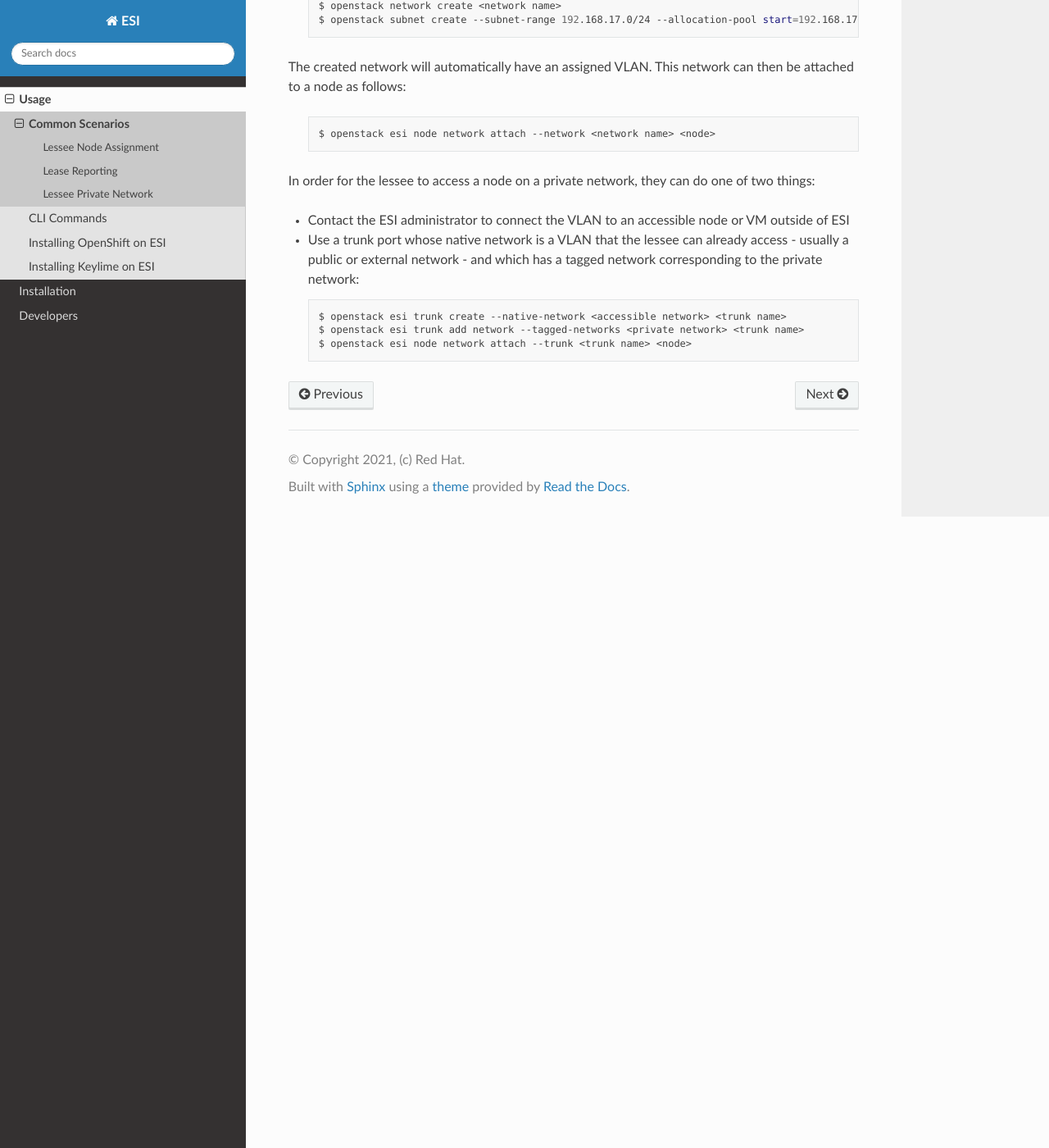
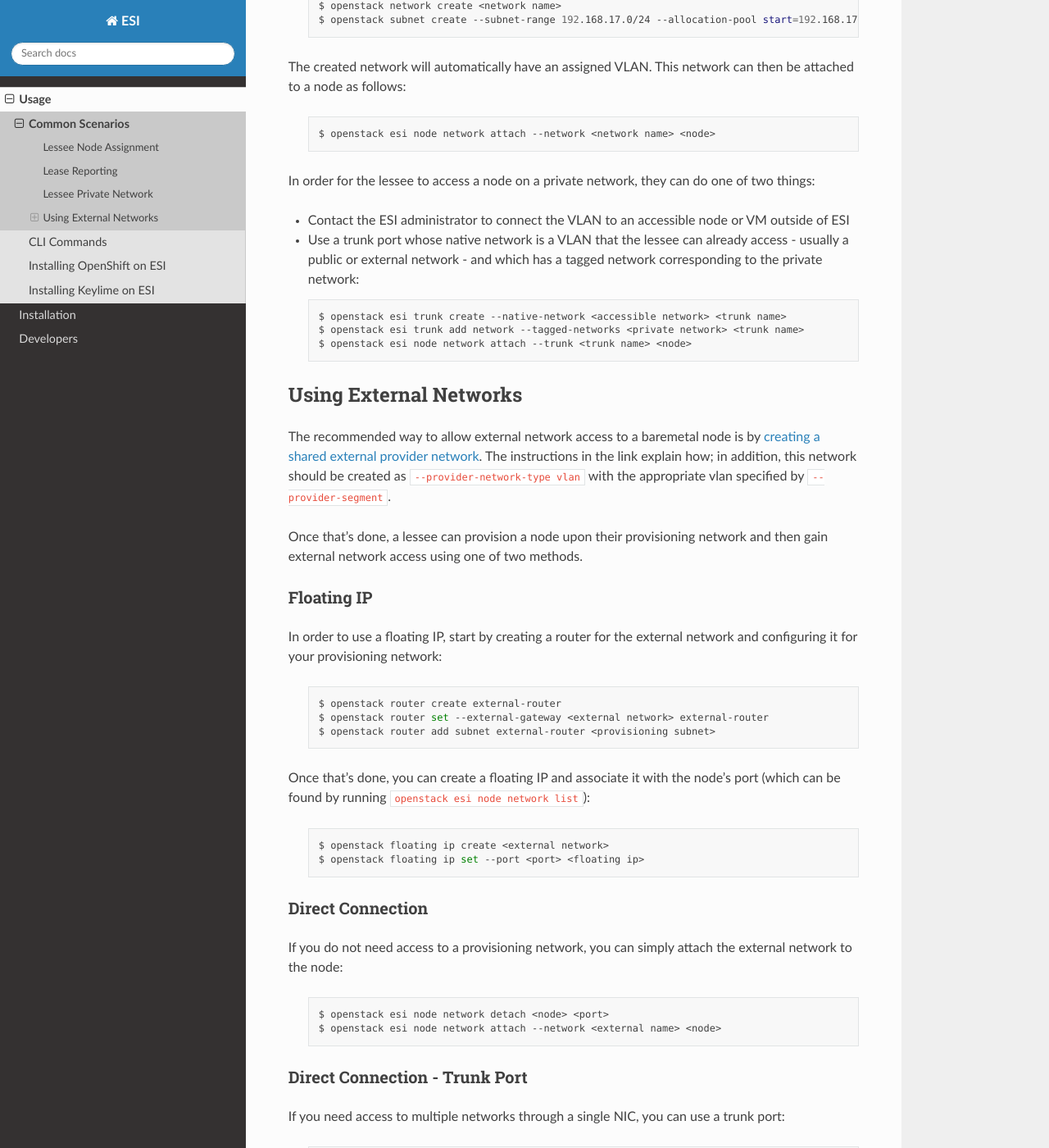
Before and after one commit to CCI-MOC/esi, a Sphinx documentation site: the page built from docs/source/usage/common_scenarios.rst, in a window 1280 px wide and 1400 px high, scrolled down 1159 px. Shown: the whole window at 82% size. Built offline with Sphinx 7.4.7 and the Read the Docs theme 2.0.0, drawn with Linux system fonts in a browser that asks for light colours; some of the changed text lies outside the part shown.

Commit message:
Added documentation regarding external networks

```diff
--- a/docs/source/usage/common_scenarios.rst
+++ b/docs/source/usage/common_scenarios.rst
@@ -69,4 +69,60 @@ In order for the lessee to access a node on a private network, they can do one o
     openstack esi trunk add network --tagged-networks <private network> <trunk name>
     openstack esi node network attach --trunk <trunk name> <node>
 
+Using External Networks
+-----------------------
+
+The recommended way to allow external network access to a baremetal node is by `creating a shared external provider network`_. The instructions in the link explain how; in addition, this network should be created as ``--provider-network-type vlan`` with the appropriate vlan specified by ``--provider-segment``.
+
+Once that's done, a lessee can provision a node upon their provisioning network and then gain external network access using one of two methods.
+
+Floating IP
+~~~~~~~~~~~
+
+In order to use a floating IP, start by creating a router for the external network and configuring it for your provisioning network:
+
+  .. prompt:: bash $
+
+    openstack router create external-router
+    openstack router set --external-gateway <external network> external-router
+    openstack router add subnet external-router <provisioning subnet>
+
+Once that's done, you can create a floating IP and associate it with the node's port (which can be found by running ``openstack esi node network list``):
+
+  .. prompt:: bash $
+
+    openstack floating ip create <external network>
+    openstack floating ip set --port <port> <floating ip>
+
+Direct Connection
+~~~~~~~~~~~~~~~~~
+
+If you do not need access to a provisioning network, you can simply attach the external network to the node:
+
+  .. prompt:: bash $
+
+    openstack esi node network detach <node> <port>
+    openstack esi node network attach --network <external name> <node>
+
+
+Direct Connection - Trunk Port
+~~~~~~~~~~~~~~~~~~~~~~~~~~~~~~
+
+If you need access to multiple networks through a single NIC, you can use a trunk port:
+
+  .. prompt:: bash $
+
+    openstack esi trunk create --native-network <provisioning network> <trunk name>
+    openstack esi trunk add network --tagged-networks <external network> <trunk name>
+
+After provisioning, detach the node from the provisioning network (using the port information found by running ``openstack esi node network list``) and then attach the trunk:
+
+  .. prompt:: bash $
+
+    openstack esi node network detach <node> <port>
+    openstack esi node network attach --trunk <trunk name> <node>
+
+Access the node through the provisioning network or a serial console, and create a new network interface configuration for the external network.
+
 .. _ESI Leap: https://github.com/CCI-MOC/esi-leap
+.. _creating a shared external provider network: https://docs.openstack.org/install-guide/launch-instance-networks-provider.html
```
